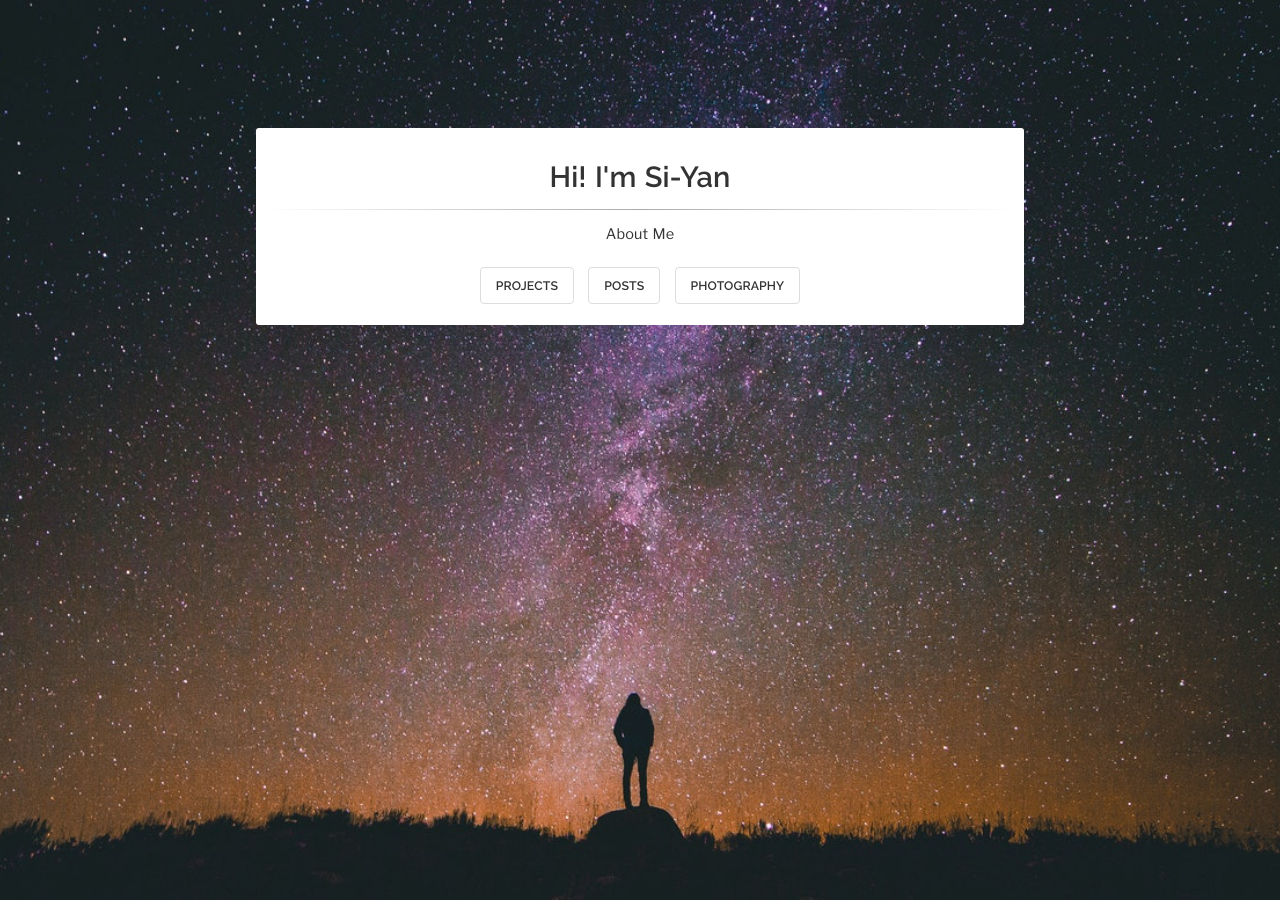
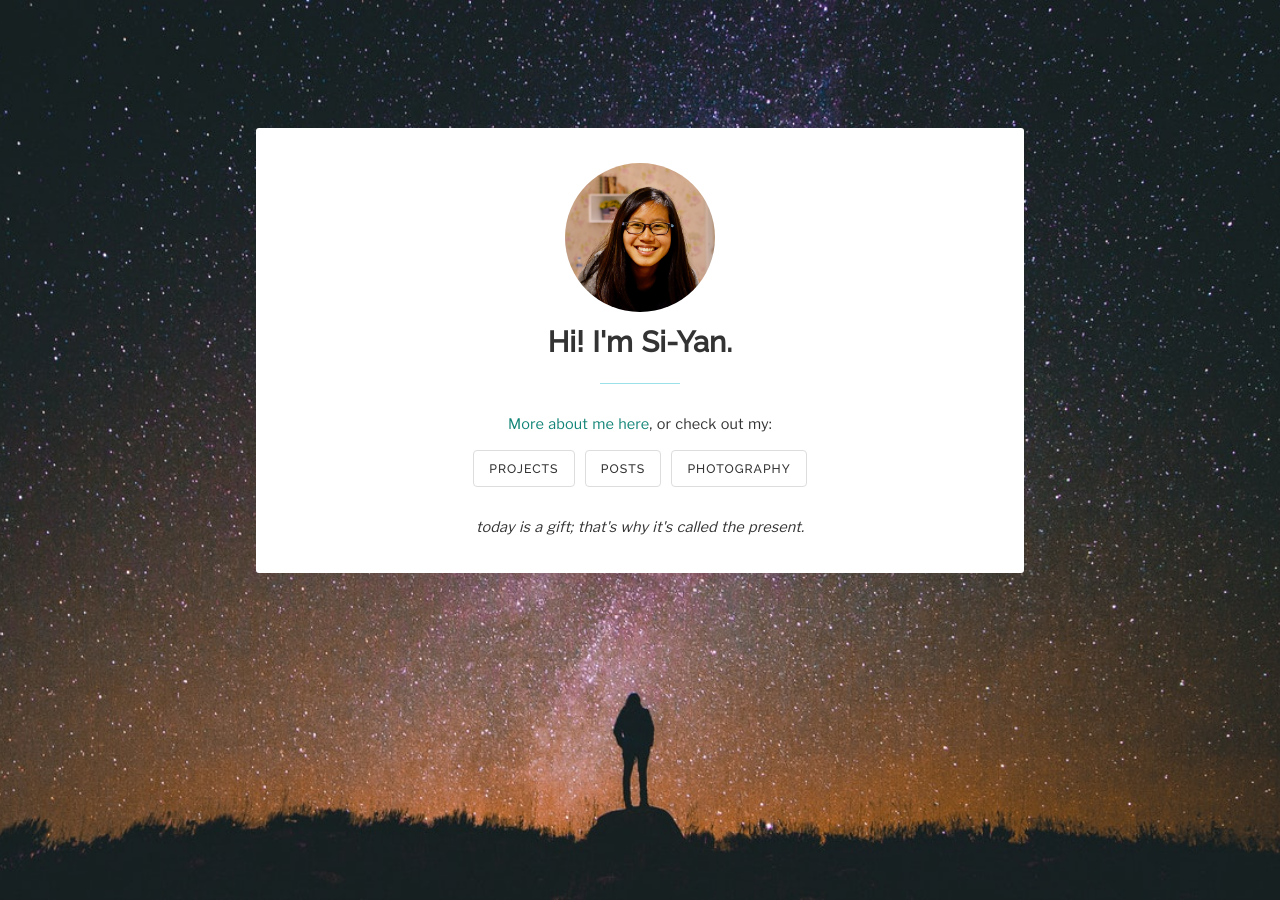
Before and after one commit to siyant/siyant.github.io, a Jekyll site: the page built from index.md, in a window 1280 px wide. Built offline with Jekyll 4.4.1, drawn with Linux system fonts in a browser that asks for light colours; nearby versions of some CDN libraries.

Commit message:
Write home page

```diff
--- a/404.html
+++ b/404.html
@@ -1,9 +1,7 @@
 ---
-layout: default
+layout: home
 ---
 
-<div class="content-block home animated fadeIn">
   <h1>Oops!</h1>
 
   <p>Unfortunately, this page doesn't exist :(</p>
-</div>
--- a/_layouts/home.html
+++ b/_layouts/home.html
@@ -3,11 +3,5 @@ layout: default
 ---
 
 <div class="content-block home animated fadeIn">
-  <h1>Hi! I'm Si-Yan</h1>
-<hr>
-  About Me
-  <br><br>
-  <a class="btn navbtn" href="/projects">Projects</a>
-  <a class="btn navbtn" href="/posts">Posts</a>
-  <a class="btn navbtn" href="/photog">Photography</a>
+  {{ content }}
 </div>
--- a/_sass/main.scss
+++ b/_sass/main.scss
@@ -1,4 +1,4 @@
-@import url('https://fonts.googleapis.com/css?family=Libre+Franklin|Raleway:400,600');
+@import url('https://fonts.googleapis.com/css?family=Libre+Franklin|Raleway:400,500');
 
 html, body, form, fieldset, table, tr, td, img {
   font-family: 'Libre Franklin', sans-serif;
@@ -54,8 +54,16 @@ body {
   }
 }
 
+@media (max-width: 48em) {
+  .content-block.home { width: 90%;}
+}
+@media (max-width: 36em) {
+  .content-block.home { width: 100%;}
+}
+
 img {
   max-width: 100%;
+  box-sizing: border-box;
 }
 
 ol, ul {
@@ -70,10 +78,7 @@ hr {
   border: 0;
   height: 1px;
   margin: 1em 0;
-  background-image: -webkit-linear-gradient(left, #fff, #aaa, #fff);
-  background-image: -moz-linear-gradient(left, #fff, #aaa, #fff);
-  background-image: -ms-linear-gradient(left, #fff, #aaa, #fff);
-  background-image: -o-linear-gradient(left, #fff, #aaa, #fff);
+  background: #9BE1E9;
 }
 
 a {
@@ -91,10 +96,11 @@ button, .btn {
   padding: 10px 15px;
   font-family: Raleway;
   text-transform: uppercase;
-  font-weight: 600;
+  font-weight: 500;
+  letter-spacing: 1px;
   font-size: 0.85rem;
   line-height: 3;
-  margin: 0 5px;
+  margin: 0 3px;
 
   &:nth-of-type(5n+1):hover { border-color: #9BE1E9; }
   &:nth-of-type(5n+2):hover { border-color: #C7F48B; }
--- a/index.md
+++ b/index.md
@@ -1,6 +1,18 @@
 ---
-# You don't need to edit this file, it's empty on purpose.
-# Edit theme's home layout instead if you wanna make some changes
-# See: https://jekyllrb.com/docs/themes/#overriding-theme-defaults
 layout: home
 ---
+
+<img style="border-radius:50%; width: 150px" src="../assets/img/homephoto.png">
+
+<h1 style="margin-bottom: 0">Hi! I'm Si-Yan.</h1>
+<hr style="width: 80px; margin:30px auto">
+
+
+[More about me here](/about), or check out my:
+
+<a class="btn navbtn" href="/projects">Projects</a>
+<a class="btn navbtn" href="/posts">Posts</a>
+<a class="btn navbtn" href="/photog">Photography</a>
+
+
+<p style="font-style: italic; margin-top: 2em">today is a gift; that's why it's called the present.</p>
```
Also changed, not shown: assets/img/homephoto.png (added).
